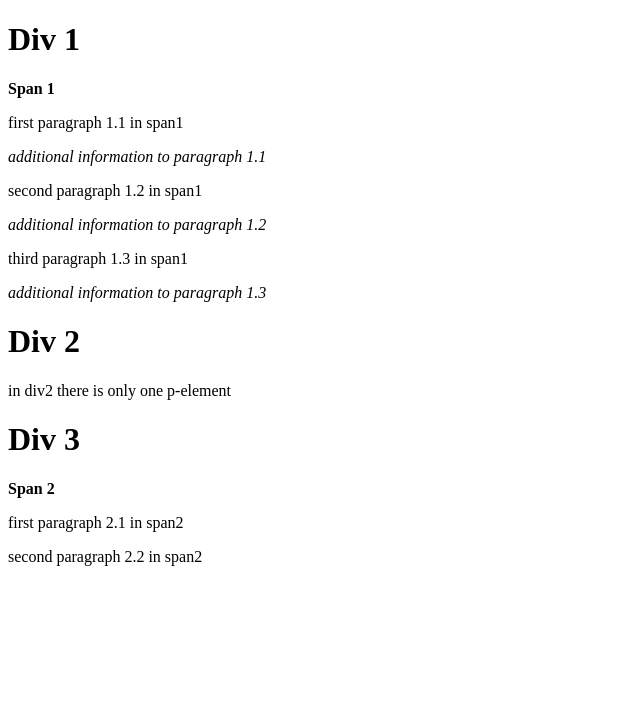
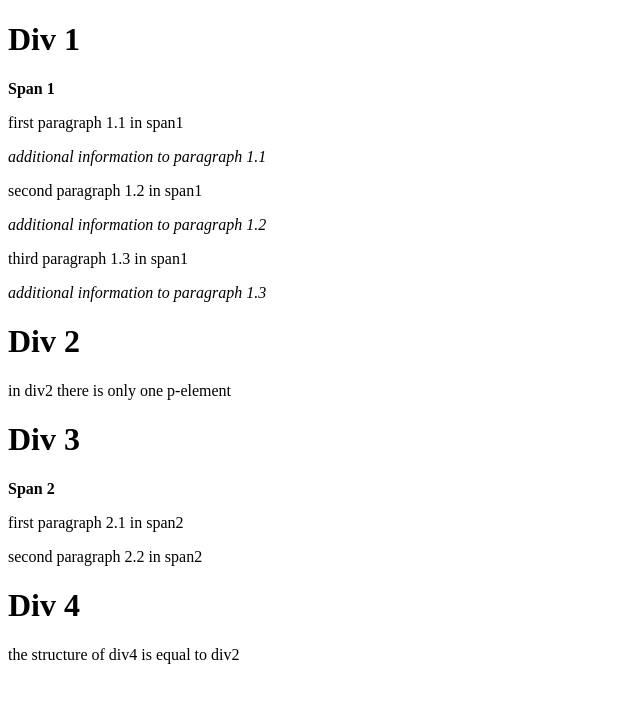
Before and after one commit to TanjaKunz/FSWD70-HTML5-DAY01-Kunz-Harasztosi, a plain HTML site: page structure.html in a window 1280 px wide. Shown: the whole page, without its empty margins (0-640 px from the left). Drawn offline with Linux system fonts and the light colour scheme.

Commit message:
added div4 and it's structure to structure.html

```diff
--- a/structure.html
+++ b/structure.html
@@ -30,6 +30,11 @@
 		</span>
 	</div>
 
+	<div id="div4">
+		<h1>Div 4</h1>
+		<p> the structure of div4 is equal to div2</p>
+	</div>
+
 
 
 
```
